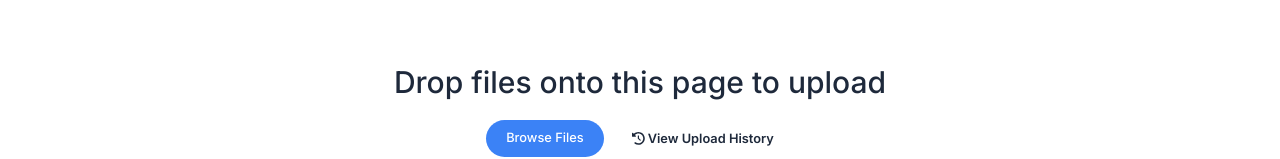
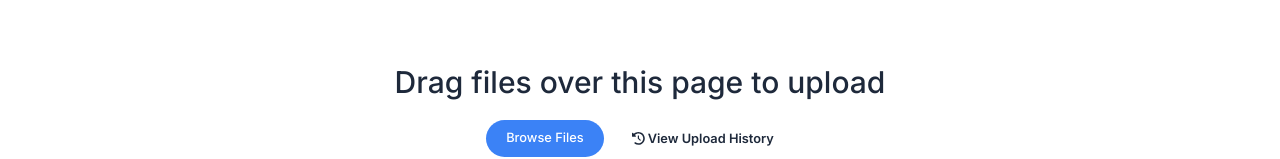
Before and after one commit to harveycoombs/share, a Next.js app: page / in a window 1280 px wide. Shown: the part 270-429 px from the top of the page. Built offline with nearby package versions, Linux system fonts and the light colour scheme; no server answers.

Commit message:
Improved drag/drop message

```diff
--- a/src/app/page.tsx
+++ b/src/app/page.tsx
@@ -118,10 +118,10 @@ export default function Home() {
                     {loading ? <>
                         <strong className="block text-center text-xl font-semibold mb-3">{Math.round(progress)}&#37;</strong>
                         <progress className="appearance-none w-500 h-3 border-none rounded-full duration-150" max={100} value={Math.round(progress)}></progress>
-                    </> : <h1 className={`text-3xl font-medium${error.length ? " text-red-500" : id ? " text-emerald-500 cursor-pointer" : ""}`} onClick={copyUploadURL}>{
+                    </> : <h1 className={`text-3xl font-medium${error.length ? " text-red-500" : id ? " text-emerald-500 cursor-pointer" : dragging ? " text-slate-500" : ""}`} onClick={copyUploadURL}>{
                         error.length ? error :
                         id ? `${document.location.href}uploads/${id}` :
-                        "Drop files onto this page to upload"
+                        `${dragging ? "Drop" : "Drag"} files ${dragging ? "onto" : "over"} this page to upload`
                     }</h1>}
 
                     {!loading && <div className="w-fit mx-auto mt-5">
```
